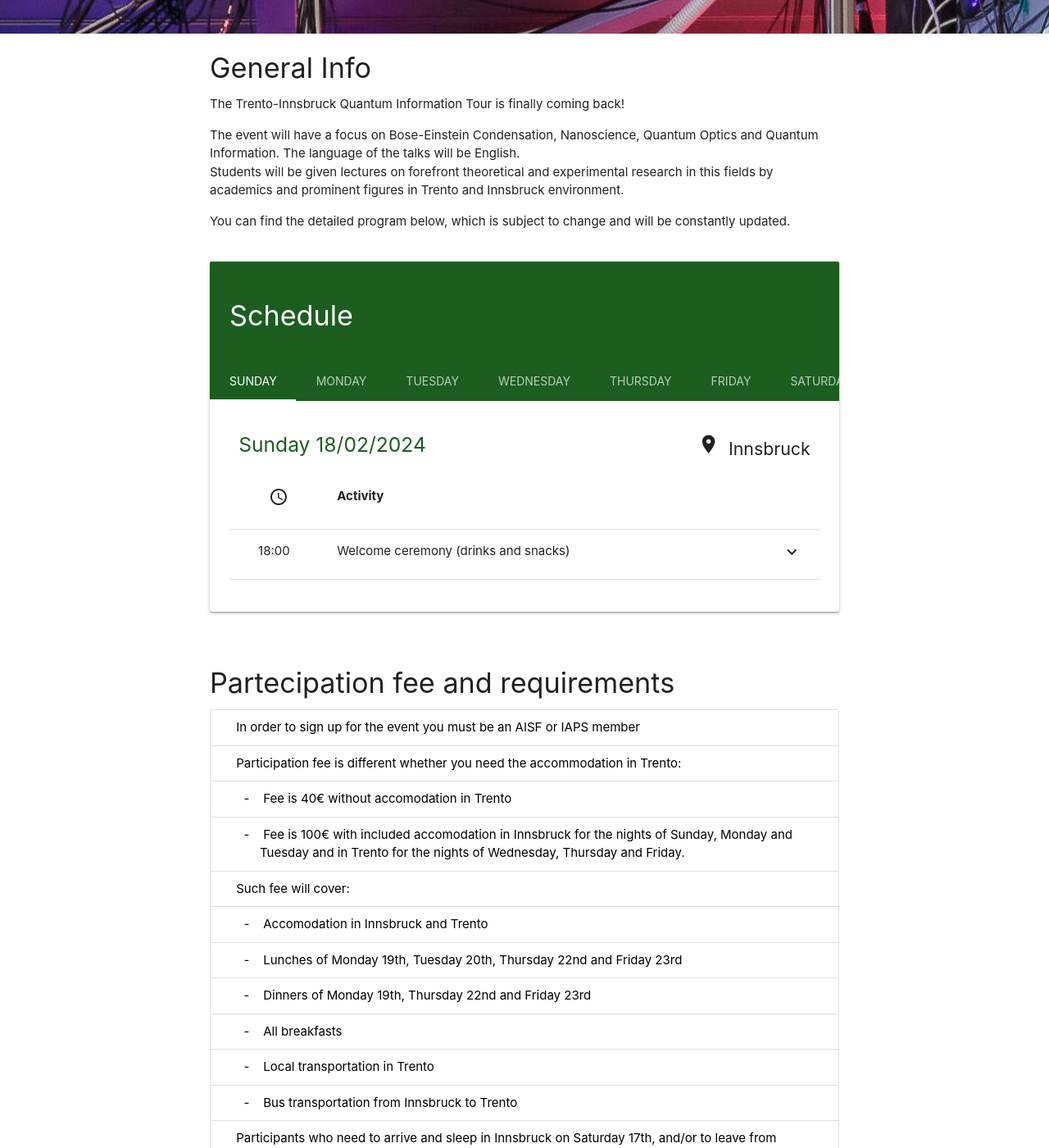
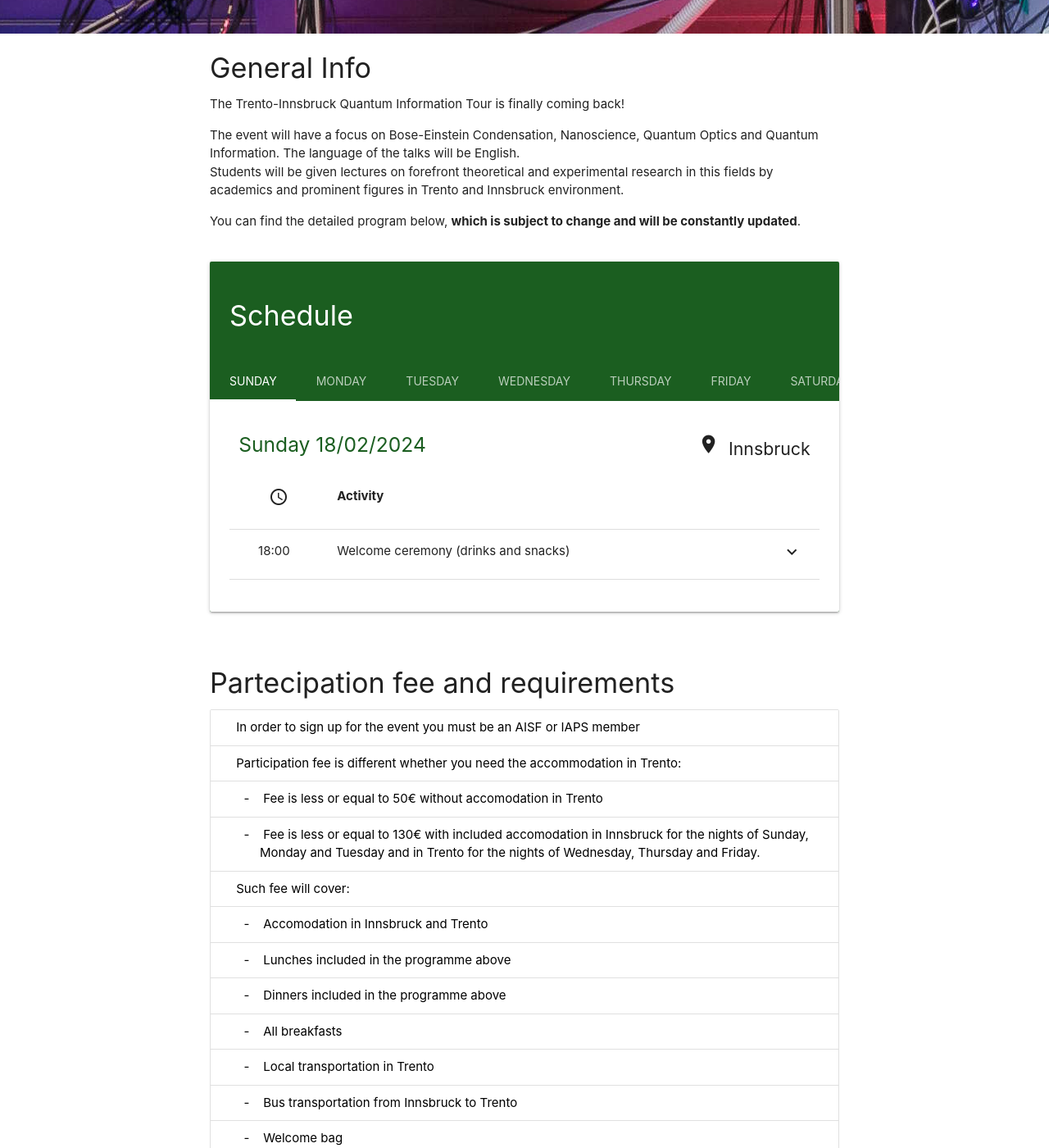
Before and after one commit to ai-sf/tiqit24, a Jekyll site: the page built from programme.html, in a window 1280 px wide and 1400 px high, scrolled down 523 px. Shown: the whole window at 82% size. Built offline with Jekyll 4.4.1, drawn with Linux system fonts in a browser that asks for light colours; nearby versions of some CDN libraries.

Commit message:
minor updates

```diff
--- a/_data/facilities.yml
+++ b/_data/facilities.yml
@@ -59,3 +59,9 @@ cards:
           title: "NanoLab"
           tag: "nanolab"
           site: "http://nanolab.physics.unitn.it/"
+        - title: "IQOQI"
+          site: "https://www.iqoqi.at/en/"
+          img: "img/sponsors/LogoIQOQI.png"
+        - title: "Q@TN"
+          site: "https://www.quantumtrento.eu/"
+          img: "img/sponsors/Qattn.jpg"
--- a/_data/programme.yml
+++ b/_data/programme.yml
@@ -12,7 +12,7 @@ description:
             # - line: "The following day participants will move to Innsbruck to visit the Institute for Quantum Optics and Quantum Information."
             # - line: "The morning of the final day will be spent at the Physics Department of Innsbruck University. After lunch a private bus will take to Trento participants who need to return there."
         - paragraph:
-            - line: "You can find the detailed program below, which is subject to change and will be constantly updated."
+            - line: "You can find the detailed program below, <b>which is subject to change and will be constantly updated</b>."
 
 last_update: 22/11/2023
 
@@ -365,16 +365,17 @@ sections:
     - text: "In order to sign up for the event you must be an AISF or IAPS member"
     - text: "Participation fee is different whether you need the accommodation in Trento:"
       subpoints:
-        - text: "Fee is 40€ without accomodation in Trento"
-        - text: "Fee is 100€ with included accomodation in Innsbruck for the nights of Sunday, Monday and Tuesday and in Trento for the nights of Wednesday, Thursday and Friday."
+        - text: "Fee is less or equal to 50€ without accomodation in Trento"
+        - text: "Fee is less or equal to 130€ with included accomodation in Innsbruck for the nights of Sunday, Monday and Tuesday and in Trento for the nights of Wednesday, Thursday and Friday."
     - text: "Such fee will cover:"
       subpoints:
         - text: "Accomodation in Innsbruck and Trento"
-        - text: "Lunches of Monday 19th, Tuesday 20th, Thursday 22nd and Friday 23rd"
-        - text: "Dinners of Monday 19th, Thursday 22nd and Friday 23rd"
+        - text: "Lunches included in the programme above"
+        - text: "Dinners included in the programme above"
         - text: "All breakfasts"
         - text: "Local transportation in Trento"
         - text: "Bus transportation from Innsbruck to Trento"
+        - text: "Welcome bag"
     - text: "Participants who need to arrive and sleep in Innsbruck on Saturday 17th, and/or to leave from Trento on Sunday 25th, can contact the Organising Committee, who will help find a suitable accomodation for the extra night(s)."
     - text: "Please notice that participation fees <b>does not cover</b> the following:"
       subpoints:
--- a/_data/registration.yml
+++ b/_data/registration.yml
@@ -2,7 +2,7 @@ description:
     title: "General infos"
     paragraphs:
         - paragraph:
-            - line: "Registrations will be open from Monday 4<sup>th</sup> at TBD."
+            - line: "Registrations will be open from TBD<sup>th</sup> at TBD."
         - paragraph:
             - line: "You can find the registration form at the bottom of this page."
             - line: "Please read the terms and conditions below. Please note that, upon registration, you will be asked for personal details (such as name, surname, date of birth, university affiliation, etc.)."
@@ -17,10 +17,10 @@ sections:
         - text: "Note: if you are a Innsbruck University student, you automatically became a IAPS member."
         - text: "35 places are available."
           subpoints:
-                 - text: "The selected candidates will have to cover a participation fee of €100."
-                 - text: "Some spots will be assigned to Trento Local Committee members who will be able to access to the event with a reduced fee (without accomodation in Trento) of 40€."
+                 - text: "The selected candidates will have to cover a participation fee less or equal to €130."
+                 - text: "Some spots will be assigned to Trento Local Committee members who will be able to access to the event with a reduced fee (without accomodation in Trento) less or equal to 40€."
         - text: "Due to the level of the program, priority will be given to students who have been attending at least the third year of bachelor and who possess a basic knowledge of Quantum Physics."
-        - text: "The main criteria will be first come, first served. [motivation letter?]"
+        - text: "The main criteria of selection will be the motivation letter and the basic knowledge of Quantum Physics"
         - text: "Please note that unfortunately we are not able to provide scholarships and/or bursaries for any students at this time."
 
     - name: "Terms"
```
Also changed, not shown: 3 other files.
